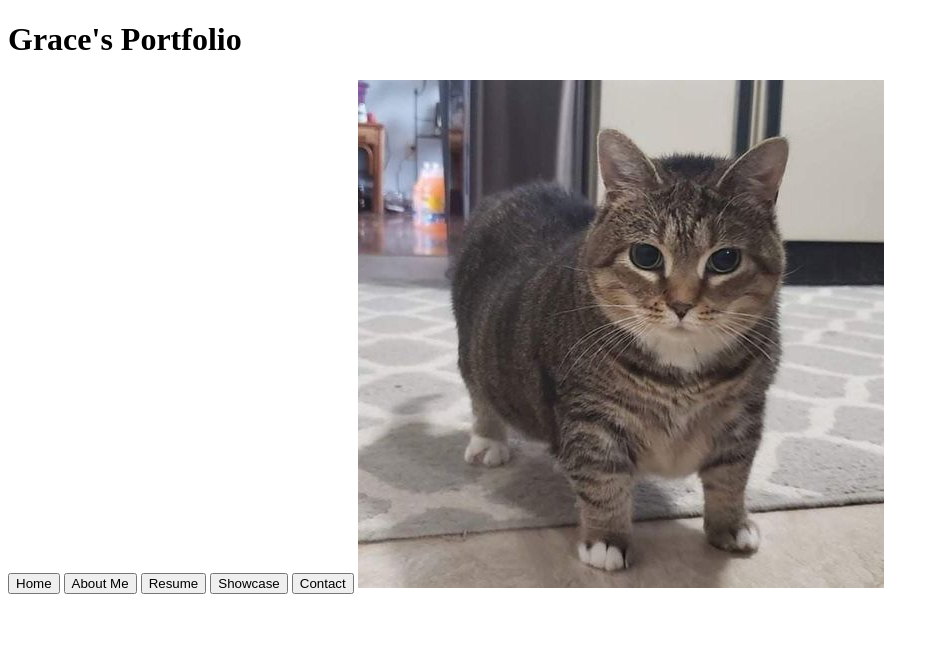
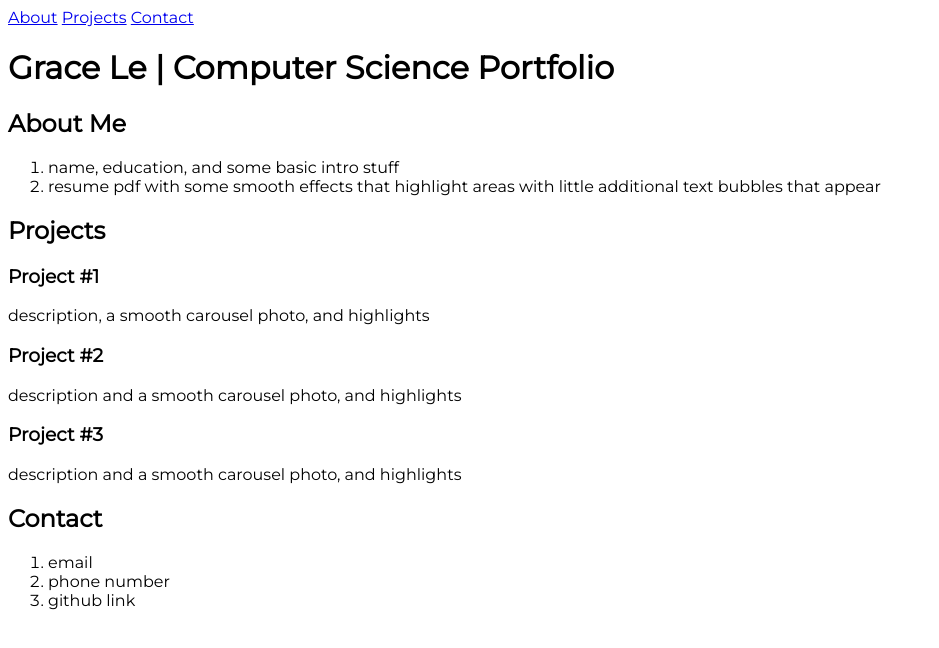
Before and after one commit to fastcar181/portfolio-website, a plain HTML site: page templates/index.html in a window 1280 px wide. Shown: the whole page, without its empty margins (0-939 px from the left). Drawn offline with Linux system fonts and the light colour scheme.

Commit message:
Changed the format from multipage to one page

```diff
--- a/css/styles.css
+++ b/css/styles.css
@@ -1,7 +1,6 @@
-h1 {
-  font-family:"Brush Script MT", "Lucida Handwriting";
+html {
+  scroll-behavior: smooth;
 }
-
 body {
-    background-color: lightblue;
+  font-family: 'Montserrat', sans-serif;
 }
--- a/templates/index.html
+++ b/templates/index.html
@@ -1,20 +1,43 @@
 <!DOCTYPE html>
 <html>
 <head>
-    <title>Grace's Portfolio: Home</title>
+    <title>Grace Le's Portfolio</title>
     <link rel="icon" type="image/x-icon" href="../resources/favicon.ico">
-    <audio src="../resources/amongus.mp3" autoplay>
-        <p>If you are reading this, it is because your browser does not support the audio element.</p>
-        <embed src="../resources/amongus.mp3" width="180" height="90" loop="false" autostart="false" hidden="true" />
-    </audio>
+    <link rel="stylesheet" href="../css/styles.css">
+    <link href='https://fonts.googleapis.com/css?family=Montserrat' rel='stylesheet'>
 </head>
 <body>
-    <h1>Grace's Portfolio</h1>
-    <a href="index.html"><button>Home</button></a>
-    <a href="aboutme.html"><button>About Me</button></a>
-    <a href="resume.html"><button>Resume</button></a>
-    <a href="showcase.html"><button>Showcase</button></a>
-    <a href="contact.html"><button>Contact</button></a>
-    <img src="../resources/ethel.jpg" alt="Ethel the Cat">
+    <header>
+        <nav>
+            <a href="#about">About</a>
+            <a href="#projects">Projects</a>
+            <a href="#contact">Contact</a>
+        </nav>
+    </header>
+    <h1>Grace Le | Computer Science Portfolio</h1>
+    <section id="about">
+        <h2>About Me</h2>
+        <ol>
+            <li>name, education, and some basic intro stuff</li>
+            <li>resume pdf with some smooth effects that highlight areas with little additional text bubbles that appear</li>
+        </ol>
+    </section>
+    <section id="projects">
+        <h2>Projects</h2>
+        <h3>Project #1</h3>
+        <p>description, a smooth carousel photo, and highlights</p>
+        <h3>Project #2</h3>
+        <p>description and a smooth carousel photo, and highlights</p>
+        <h3>Project #3</h3>
+        <p>description and a smooth carousel photo, and highlights</p>
+    </section>
+    <section id="contact">
+        <h2>Contact</h2>
+        <ol>
+            <li>email</li>
+            <li>phone number</li>
+            <li>github link</li>
+        </ol>
+    </section>
 </body>
 </html>
```
Also changed, not shown: templates/aboutme.html (deleted, +0 -21 lines), templates/contact.html (deleted, +0 -20 lines), templates/resume.html (deleted, +0 -19 lines), templates/showcase.html (deleted, +0 -26 lines), resources/ethel.jpg (deleted), 1 other file.
